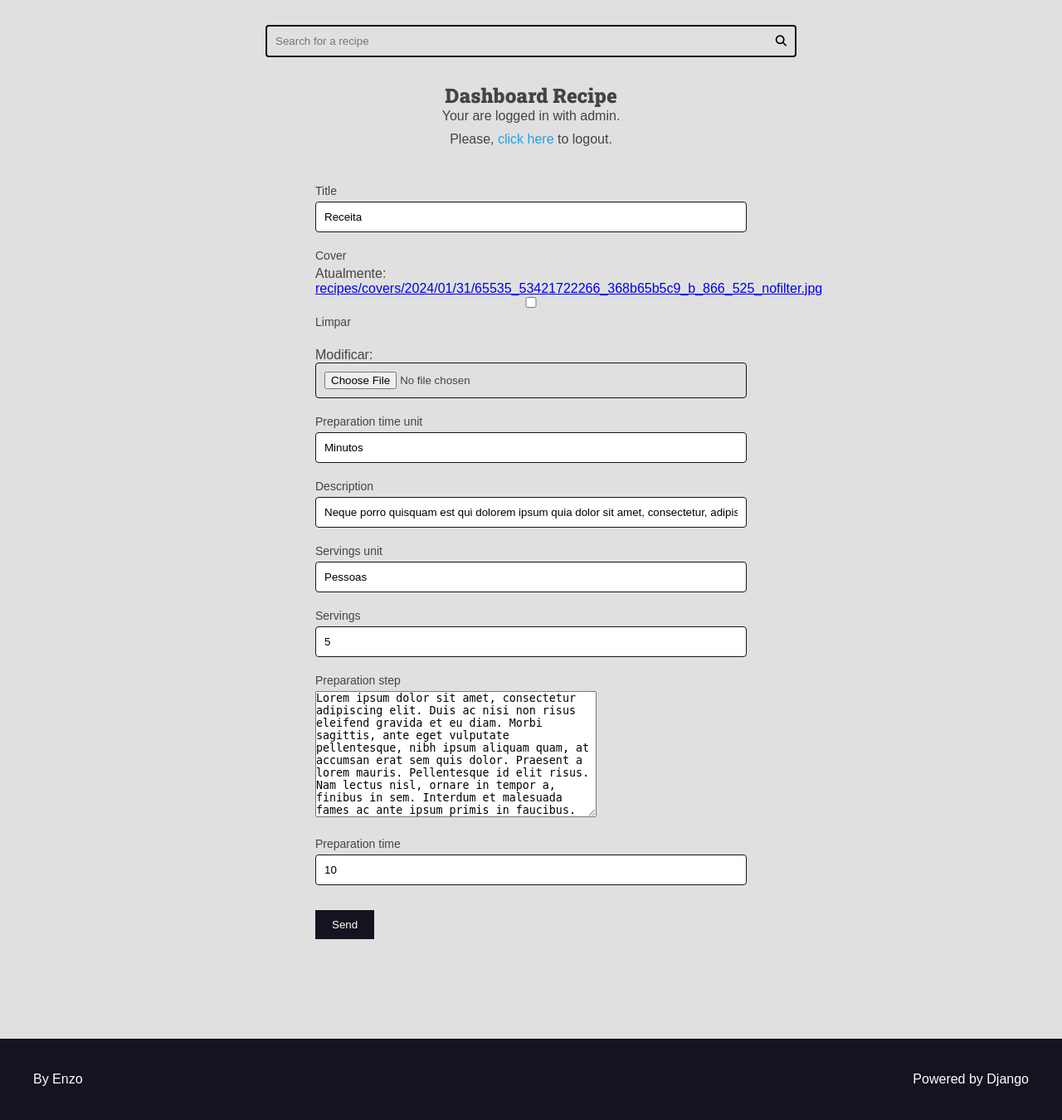
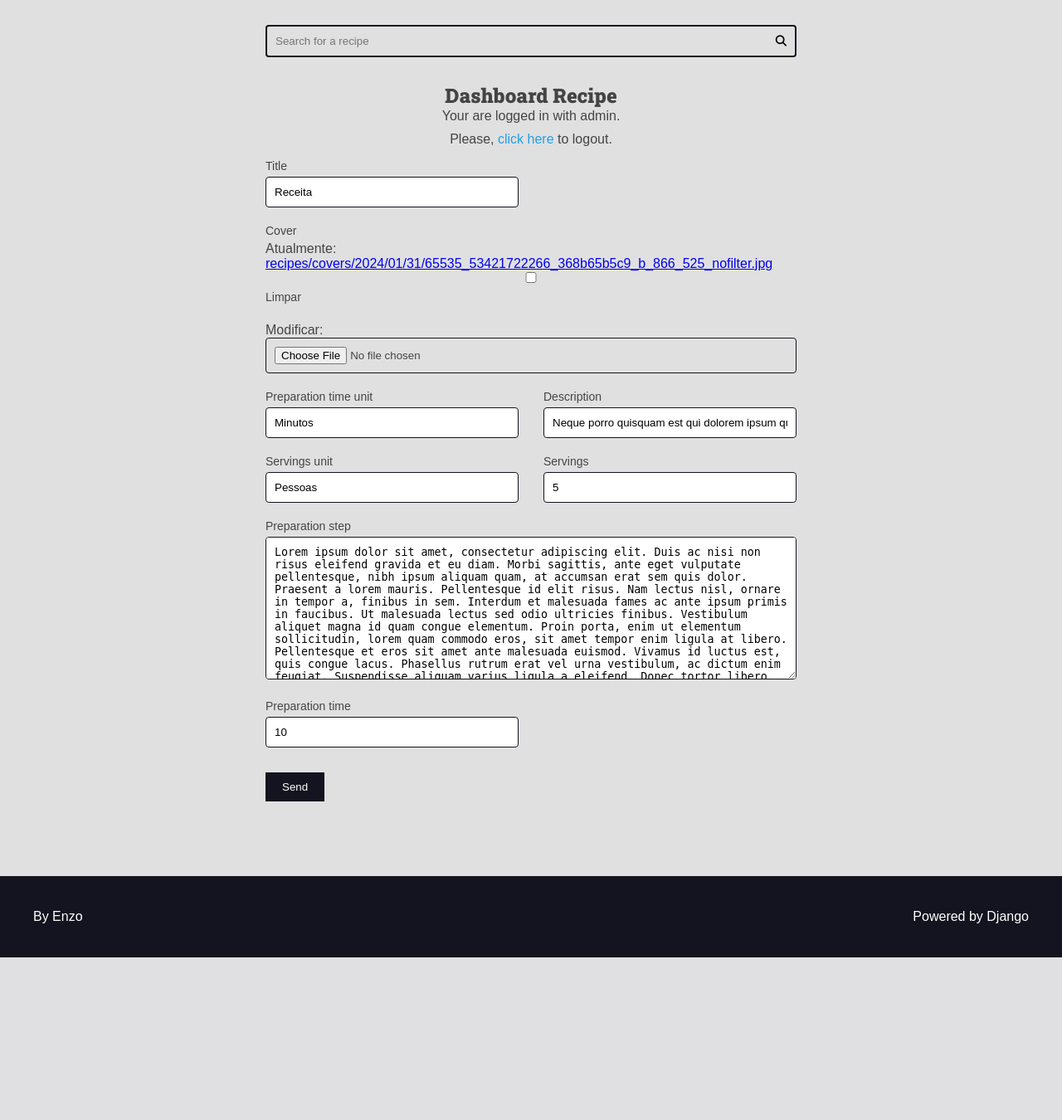
Before and after one commit to enzoshimizu/curso-django-projeto1, a Django app: page /authors/dashboard/recipe/20/edit/ in a window 1280 px wide. Shown: the part 113-1463 px from the top of the page at 83% size. After the commit the page ends 1267 px from the top, so only its background shows below. Run offline with Django 5.2, Linux system fonts and the light colour scheme; a user stored in the database is signed in; data comes from the database, SQL or seed files in the repository.

Commit message:
186. Corrigindo o estilo CSS do formulário e da grid

```diff
--- a/authors/forms/recipe_form.py
+++ b/authors/forms/recipe_form.py
@@ -1,9 +1,16 @@
 from django import forms
 
 from recipes.models import Recipe
+from utils.django_forms import add_attr
 
 
 class AuthorRecipeForm(forms.ModelForm):
+    def __init__(self, *args, **kwargs):
+        super().__init__(*args, **kwargs)
+
+        add_attr(self.fields.get('preparation_step'), 'class', 'span-2')
+        add_attr(self.fields.get('cover'), 'class', 'span-2')
+
     class Meta:
         model = Recipe
 
--- a/authors/templates/authors/pages/dashboard_recipe.html
+++ b/authors/templates/authors/pages/dashboard_recipe.html
@@ -8,7 +8,7 @@
         {% include "global/partials/message.html" %}
         {% include "authors/partials/login_message.html" %}
 
-        <div class="authors-dashboard-container">
+        <div class="left">
             {% include "global/partials/form.html" %}
         </div>
     </div>
--- a/base_static/global/css/style.css
+++ b/base_static/global/css/style.css
@@ -329,7 +329,9 @@
     color: var(--color-error-dark);
   }
 
-  .form-content input {
+  .form-content input,
+  .form-content textarea,
+  .form-content select {
     width: 100%;
     padding: 1rem;
     border-radius: 0.4rem;
@@ -351,6 +353,10 @@
 
   .inline-form {
     display: inline;
+  }
+
+  .span-2 {
+    grid-column: span 2;
   }
 
   .plaintext-button {
@@ -420,8 +426,8 @@
 
   .authors-dashboard-container {
     max-width: 64rem;
+    text-align: left;
     padding: var(--spacing-gutter-medium);
-    text-align: left;
     margin: 0 auto;
   }
 
@@ -431,10 +437,15 @@
     list-style-type: none;
     margin: 1rem 0;
   }
+
   /* Generics */
 
   .center {
     text-align: center;
+  }
+
+  .left {
+    text-align: left;
   }
 
   .m-x {
--- a/base_templates/global/partials/form.html
+++ b/base_templates/global/partials/form.html
@@ -3,7 +3,7 @@
         {% csrf_token %}
         <div class="form-content form-content-grid">
             {% for field in form %}
-                <div class="form-group">
+                <div class="form-group {{ field.field.widget.attrs.class }}">
                     <label for="{{ field.id_for_label }}">{{ field.label }}</label>
                     {{ field }}
 
```
Lines whose indentation alone changed are shown as unchanged.
